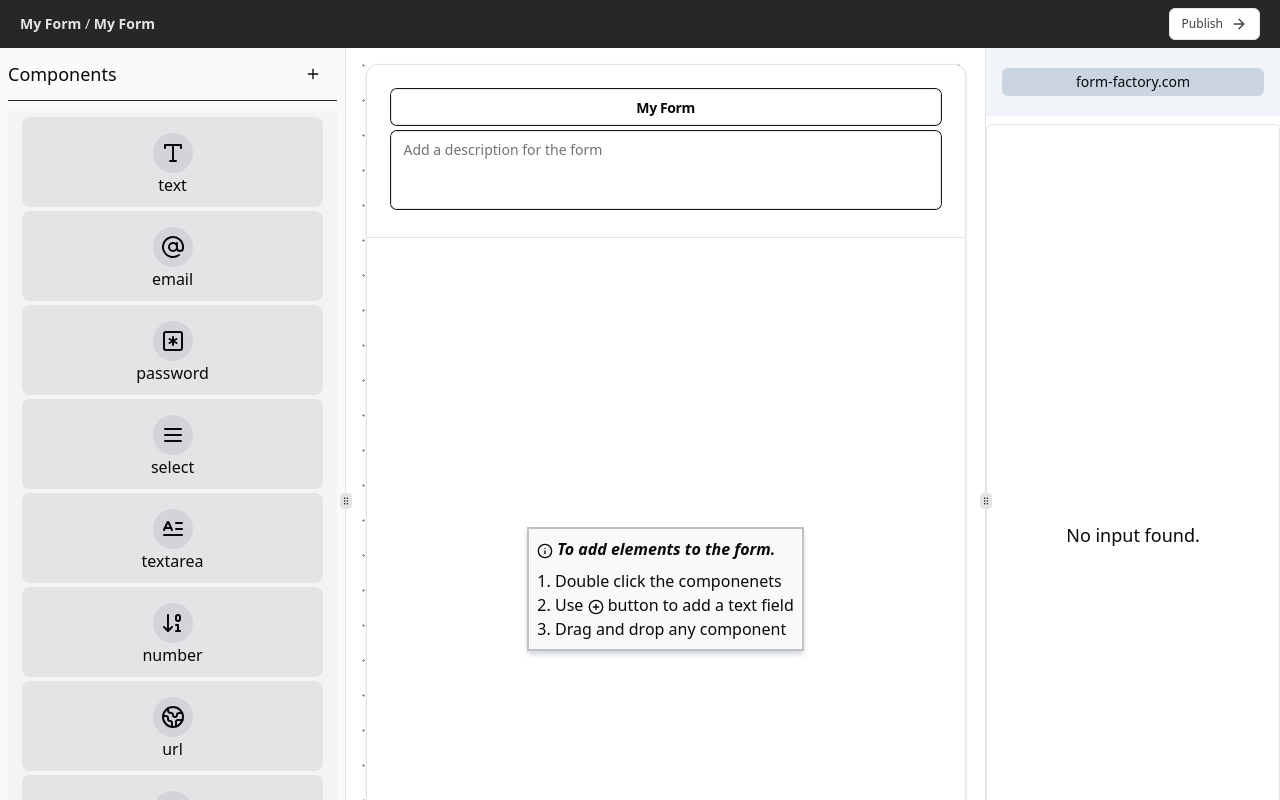
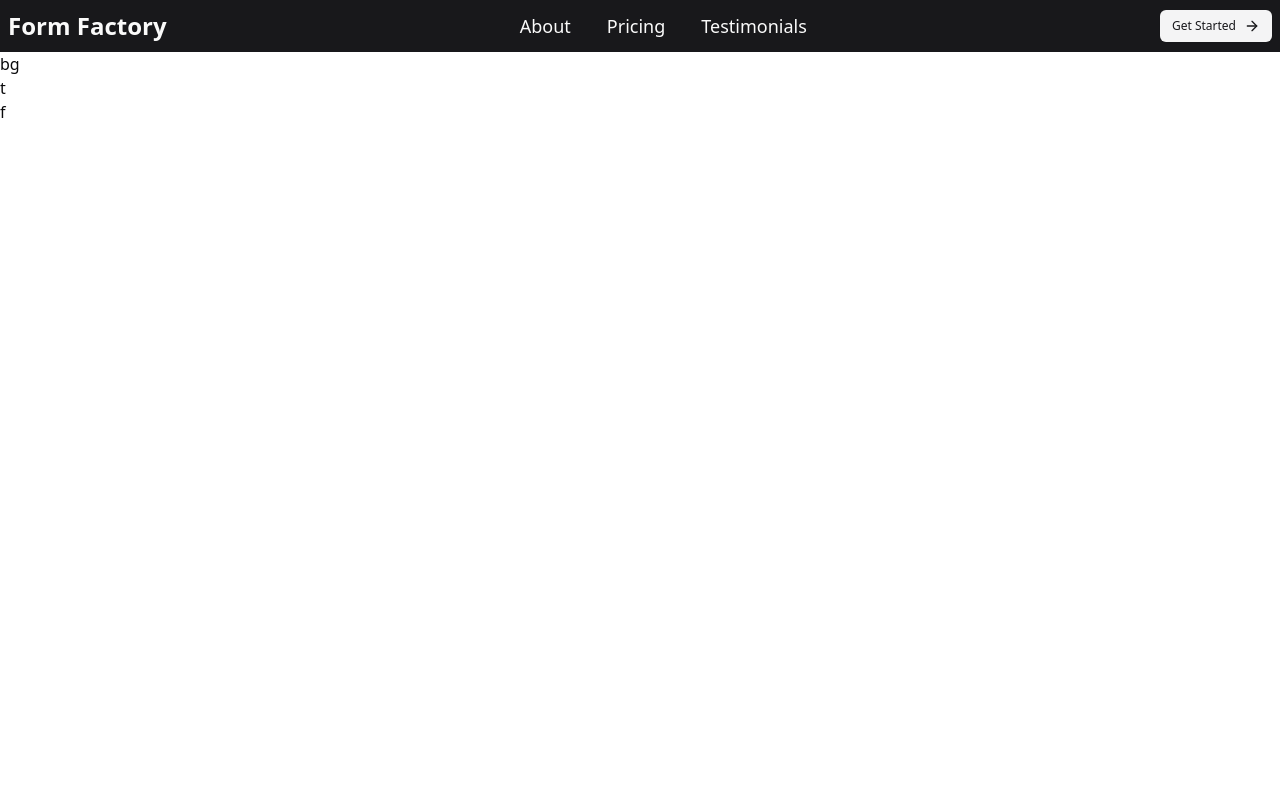
Before and after one commit to thetsajeet/form-factory, a Next.js app: page / in a window 1280 px wide. Shown: the top 800 px of the page. Built offline with nearby package versions, Linux system fonts and the light colour scheme.

Commit message:
ft: navbar landing

```diff
--- /dev/null
+++ b/src/app/(landing)/_components/Navbar.tsx
@@ -0,0 +1,48 @@
+import { Button } from "@/components/ui/button";
+import { ArrowRight, Menu } from "lucide-react";
+import Link from "next/link";
+
+export default function Navbar() {
+  return (
+    <nav className="w-full py-2 bg-zinc-900 text-zinc-50 flex items-center">
+      <div className="container xl:max-w-screen-xl mx-auto flex-1 flex items-center">
+        <div className="flex-1 flex justify-between gap-2 items-center">
+          <div className="text-2xl font-semibold px-2">
+            <Link href="/" className="hover:text-gray-300">
+              Form Factory
+            </Link>
+          </div>
+          <div className="hidden md:flex justify-between md:gap-x-1 px-2">
+            <Button
+              variant="link"
+              className="text-zinc-50 hover:text-gray-300 text-lg"
+            >
+              About
+            </Button>
+            <Button
+              variant="link"
+              className="text-zinc-50 hover:text-gray-300 text-lg"
+            >
+              Pricing
+            </Button>
+            <Button
+              variant="link"
+              className="text-zinc-50 hover:text-gray-300 text-lg"
+            >
+              Testimonials
+            </Button>
+          </div>
+          <div className="hidden md:flex px-2">
+            <Button size="sm" variant="secondary" className="group font-medium">
+              Get Started
+              <ArrowRight className="size-3 group-hover:translate-x-1 transition-all duration-200" />
+            </Button>
+          </div>
+          <div className="md:hidden px-2">
+            <Menu className="size-5" />
+          </div>
+        </div>
+      </div>
+    </nav>
+  );
+}
--- /dev/null
+++ b/src/app/(landing)/page.tsx
@@ -0,0 +1,18 @@
+import Navbar from "./_components/Navbar";
+
+export default function Home() {
+  return (
+    <div className="flex-1 flex flex-col">
+      {/* navbar */}
+      <Navbar />
+      {/* hero */}
+      <div></div>
+      {/* bento grid */}
+      <div>bg</div>
+      {/* testimonials */}
+      <div>t</div>
+      {/* footer */}
+      <div>f</div>
+    </div>
+  );
+}
--- a/src/app/layout.tsx
+++ b/src/app/layout.tsx
@@ -16,7 +16,7 @@ export default function RootLayout({
       <head>
         <link rel="icon" href="/favicon.ico" sizes="64x64" />
       </head>
-      <body className="flex h-full w-full">{children}</body>
+      <body className="h-full w-full flex">{children}</body>
     </html>
   );
 }
```
Also changed, not shown: src/app/form-editor/page.tsx (renamed from src/app/page.tsx).
